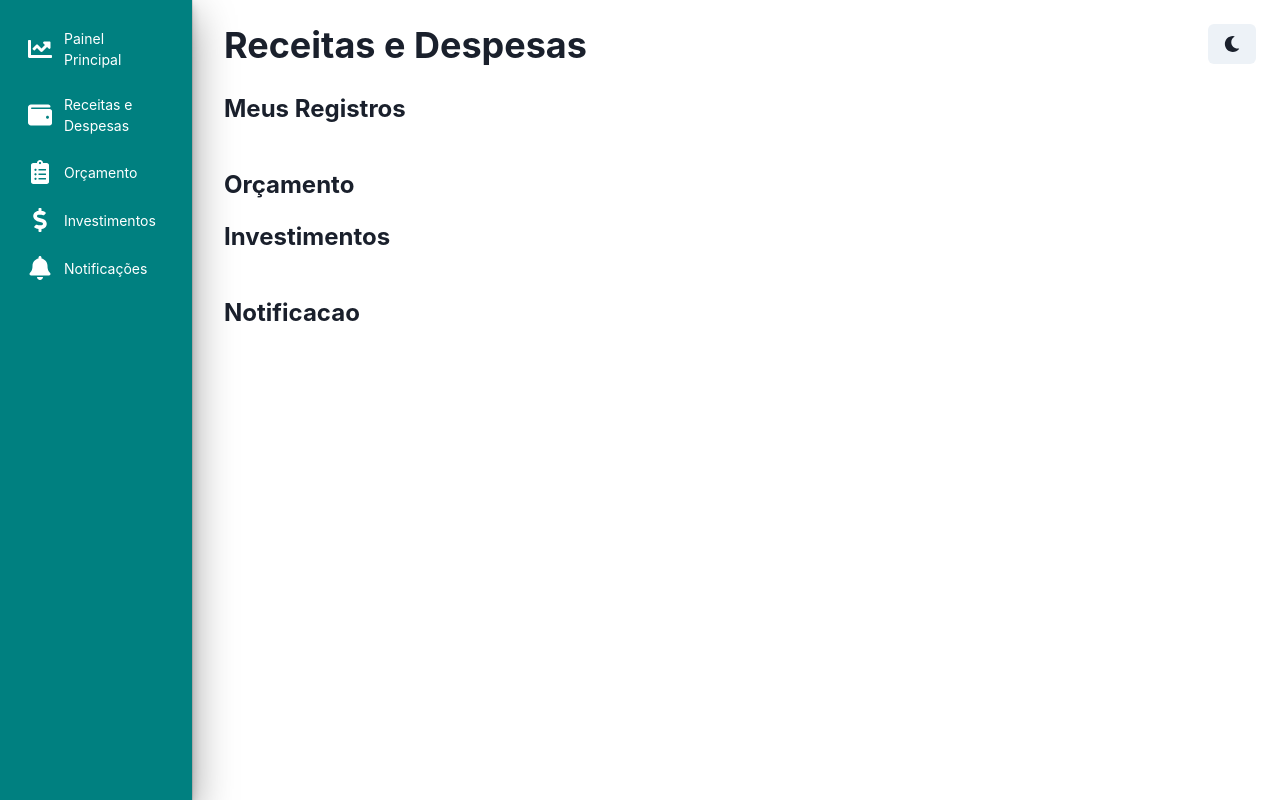
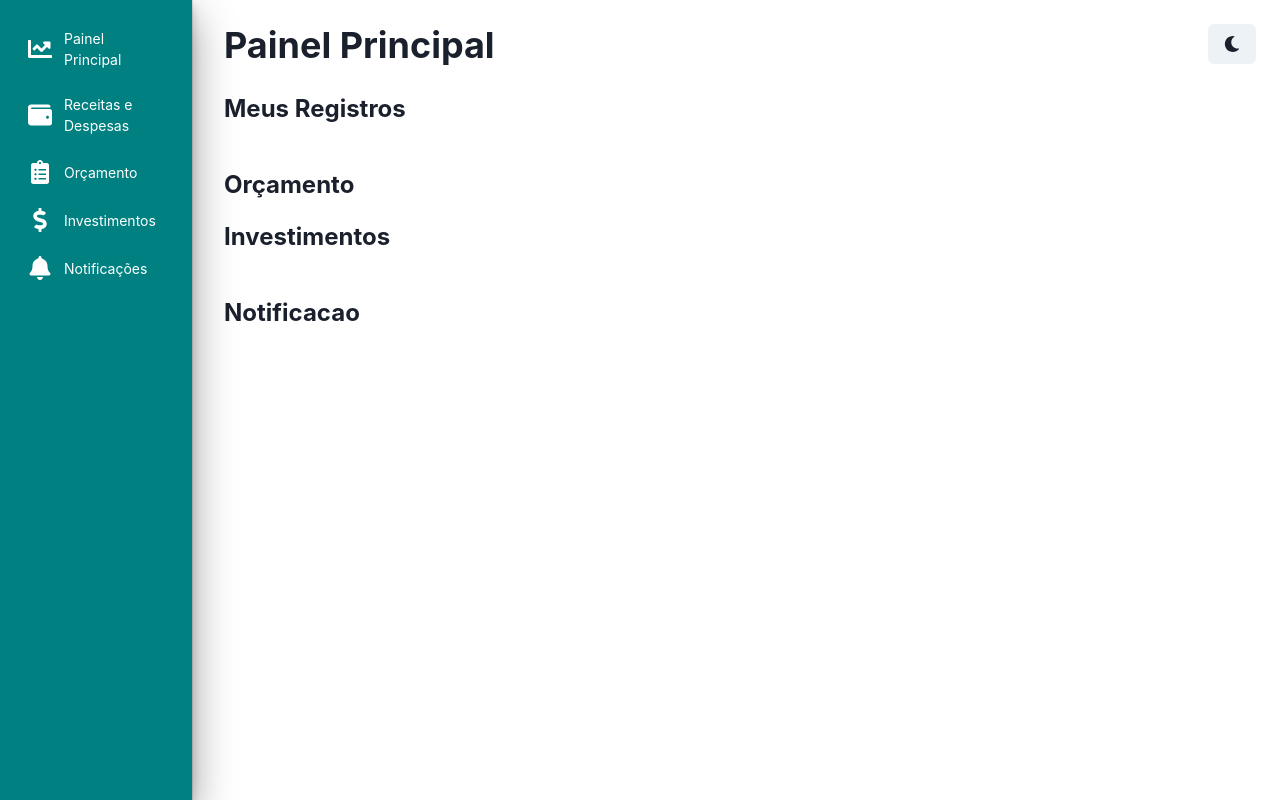
Before and after one commit to NickSilva71/PROJETO_ORGANIZA, a Next.js app: page /painel_principal in a window 1280 px wide. Built offline with nearby package versions, Linux system fonts and the light colour scheme; data requests are answered from the project's data file; sample sign-in values are in the browser's storage.

Commit message:
Update painel_principal.jsx

```diff
--- a/src/pages/painel_principal.jsx
+++ b/src/pages/painel_principal.jsx
@@ -45,7 +45,7 @@ const Dashboard = () => {
       <Sidebar />
       <Flex direction="column" p={6} w="100%" ml={{ base: 0, md: "200px" }}>
         <Flex justifyContent="space-between" mb={6}>
-          <Heading>Receitas e Despesas</Heading>
+          <Heading>Painel Principal</Heading>
           <Button onClick={toggleColorMode}>{colorMode === "light" ? <FaMoon /> : <FaSun />}</Button>
         </Flex>
 
```
